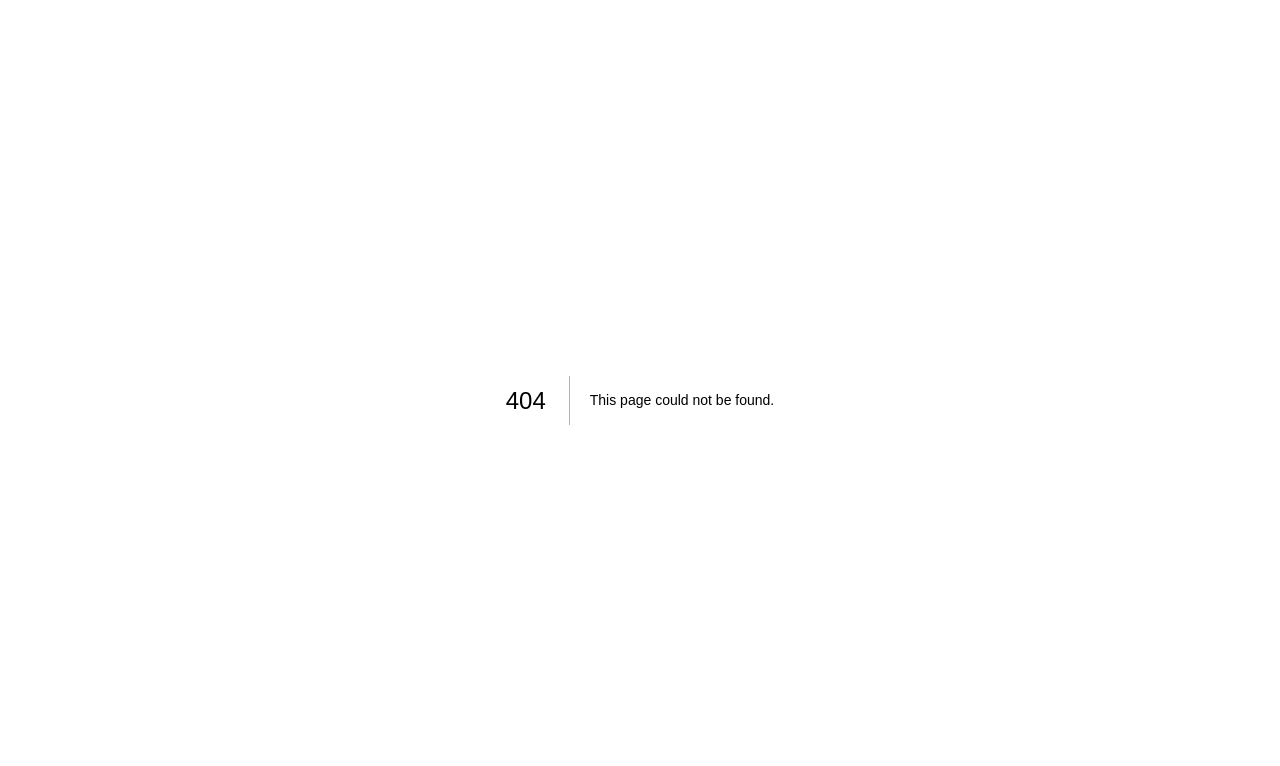
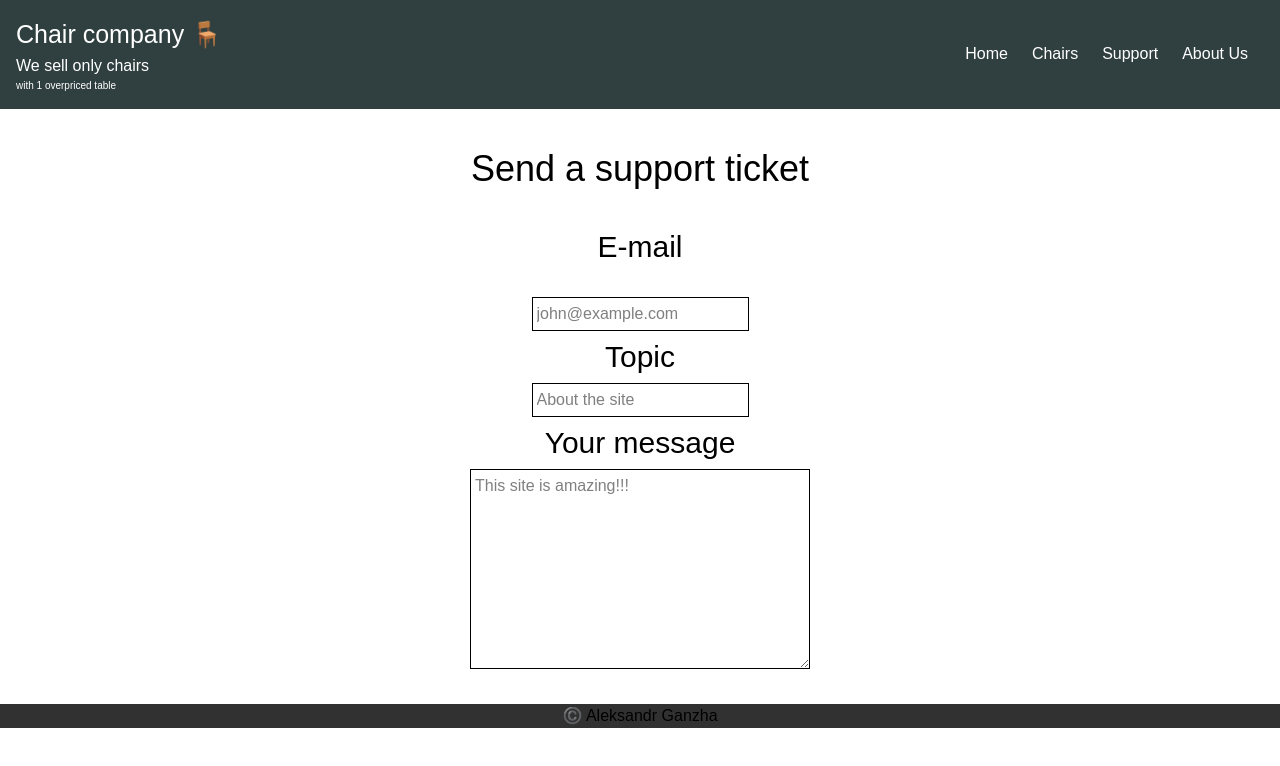
Before and after one commit to Boi-zip/silly-chairproject, a Next.js app: page /support in a window 1280 px wide. Before the commit this address had no page. Shown: the top 766 px of the page. Built offline with nearby package versions, Linux system fonts and the light colour scheme.

Commit message:
In progress of making a Support page

```diff
--- a/app/globals.css
+++ b/app/globals.css
@@ -83,7 +83,26 @@ nav{
     display: none;
   }
 
+  .nav__menu-list{
+  display: grid;
+  flex-direction: column;
+  right: -288px;
+  padding: 5px 5px;
+  transition: all 0.2s;
+  min-height: calc(100vh - 80px);
+}
+
 .nav__menu-list{
+    position: unset;
+    flex-direction: row;
+    min-height: fit-content;
+    width: fit-content;
+    row-gap: 3px;
+    align-items: fit-content;
+  }
+
+  @media only screen and (min-width: 600px){
+    .nav__menu-list{
   display: flex;
   flex-direction: column;
   top: 60px;
@@ -94,8 +113,7 @@ nav{
   transition: all 0.2s;
   min-height: calc(100vh - 60px);
 }
-
-.nav__menu-list{
+  .nav__menu-list{
     position: unset;
     flex-direction: row;
     min-height: fit-content;
@@ -103,7 +121,7 @@ nav{
     column-gap: 24px;
     align-items: fit-content;
   }
-
+}
 
 .nav__link{
   font-size: 18px;
--- /dev/null
+++ b/app/support/page.tsx
@@ -0,0 +1,19 @@
+import Navbar from "@/components/Navbar";
+
+export default function support(){
+    return(
+        <>
+        <Navbar/>
+        <p className="text-4xl text-center mt-10 mb-10">Send a support ticket</p>
+        <form /*action={} */ className="text-center">
+            <label htmlFor="email"><p className="text-3xl">E-mail</p></label><br/>
+            <input type="email" className="border p-[4px] mt-2 mb-2" id="email" name="E-mail" placeholder="john@example.com"/><br/>
+            <label htmlFor="topic"><p className="text-3xl">Topic</p></label>
+            <input type="text" className="border p-[4px] mt-2 mb-2" id="Topic" name="Topic" placeholder="About the site"/>
+            <label htmlFor="message"><p className="text-3xl">Your message</p></label>
+            <textarea className="border p-[4px] resize min-h-[100px] h-[200px] w-[340px] min-w-[250px] max-w-screen mt-2 mb-2" id="message" name="message" placeholder="This site is amazing!!!"/><br/>
+        </form>
+        <p id="copyrightxt" className="min-w-full bg-[#323131]">©️ Aleksandr Ganzha</p>
+        </>
+    )
+}
--- a/components/Navbar.jsx
+++ b/components/Navbar.jsx
@@ -6,6 +6,7 @@ import NavItem from "./NavItem";
 const MENU_LIST = [
   { text: "Home", href: "/" },
     { text: "Chairs", href: "/chairs" },
+    { text: "Support", href: "/support" },
   { text: "About Us", href: "/about" },
 ];
 const Navbar = () => {
```
